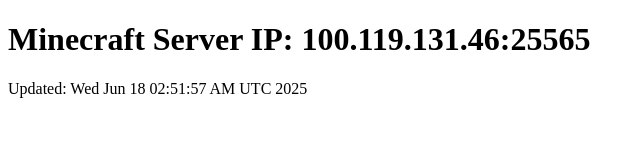
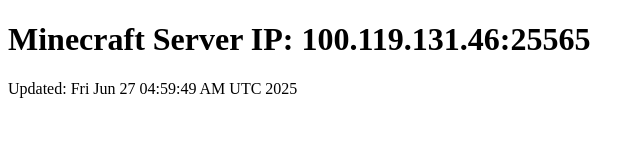
Before and after one commit to K-Attila577/mc_status, a plain HTML site: page index.html in a window 1280 px wide. Shown: the full height of the page, 0-640 px from the left. Drawn offline with Linux system fonts and the light colour scheme.

Commit message:
Update IP

```diff
--- a/index.html
+++ b/index.html
@@ -1 +1 @@
-<!DOCTYPE html><html><body><h1>Minecraft Server IP: 100.119.131.46:25565</h1><p>Updated: Wed Jun 18 02:51:57 AM UTC 2025</p></body></html>
+<!DOCTYPE html><html><body><h1>Minecraft Server IP: 100.119.131.46:25565</h1><p>Updated: Fri Jun 27 04:59:49 AM UTC 2025</p></body></html>
```
